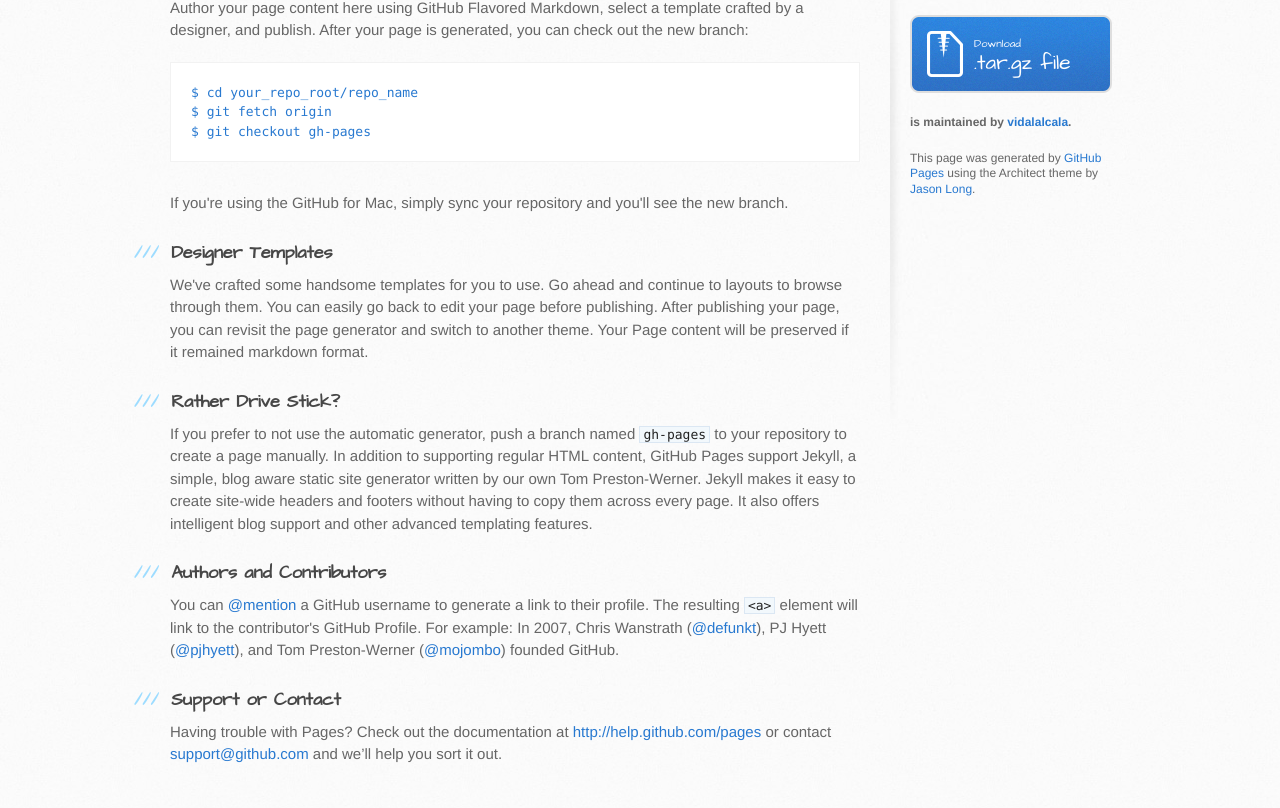
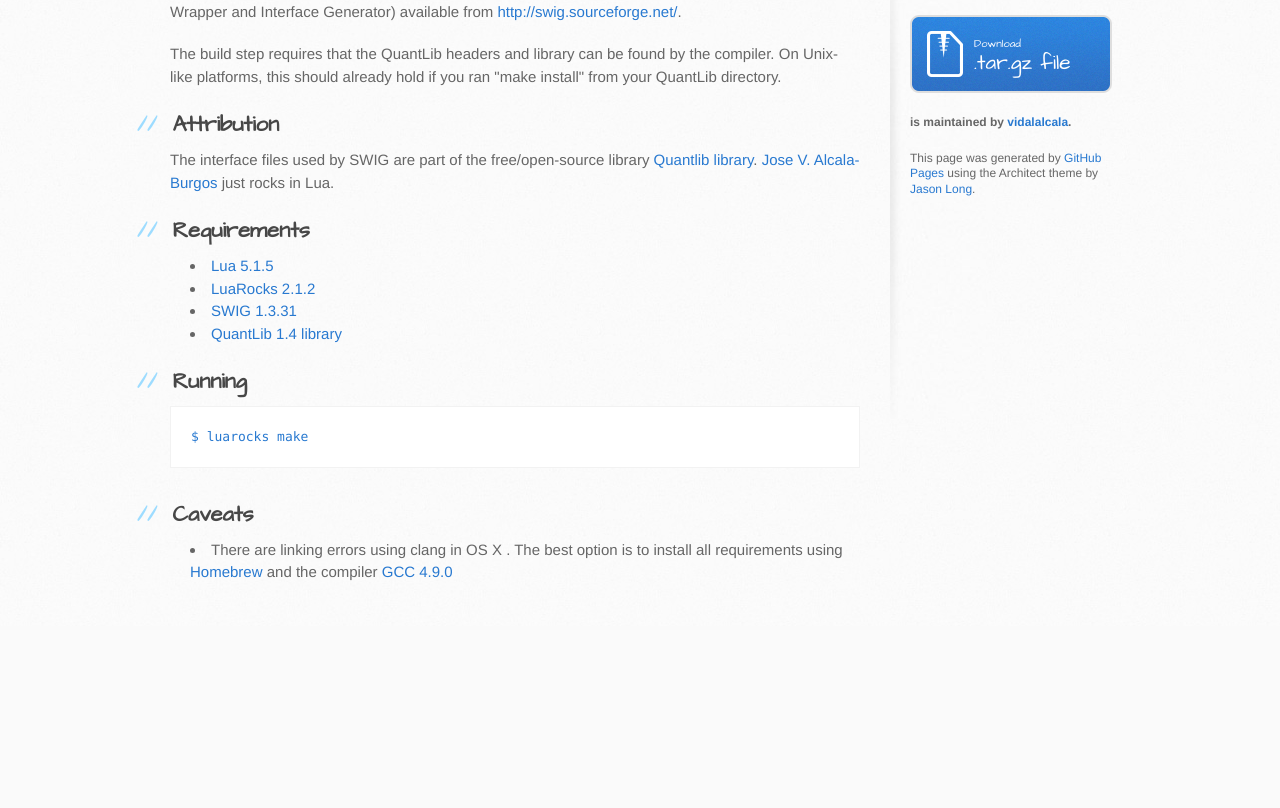
Before and after one commit to vidalalcala/quantlib-lua, a plain HTML site: page index.html in a window 1280 px wide. Shown: the part 317-1125 px from the top of the page. After the commit the page ends 943 px from the top, so only its background shows below. Drawn offline with Linux system fonts and the light colour scheme.

```diff
--- a/index.html
+++ b/index.html
@@ -28,37 +28,43 @@
     <div id="content-wrapper">
       <div class="inner clearfix">
         <section id="main-content">
-          <h3>
-<a name="welcome-to-github-pages" class="anchor" href="#welcome-to-github-pages"><span class="octicon octicon-link"></span></a>Welcome to GitHub Pages.</h3>
+          <h1>
+<a name="quantlib-lua" class="anchor" href="#quantlib-lua"><span class="octicon octicon-link"></span></a>QuantLib Lua</h1>
 
-<p>This automatic page generator is the easiest way to create beautiful pages for all of your projects. Author your page content here using GitHub Flavored Markdown, select a template crafted by a designer, and publish. After your page is generated, you can check out the new branch:</p>
+<p>The C++ wrappers for the QuantLib-Lua extension module are created
+by means of SWIG (Simplified Wrapper and Interface Generator) available
+from <a href="http://swig.sourceforge.net/">http://swig.sourceforge.net/</a>.</p>
 
-<pre><code>$ cd your_repo_root/repo_name
-$ git fetch origin
-$ git checkout gh-pages
+<p>The build step requires that the QuantLib headers and library can be
+found by the compiler. On Unix-like platforms, this should already
+hold if you ran "make install" from your QuantLib directory.</p>
+
+<h2>
+<a name="attribution" class="anchor" href="#attribution"><span class="octicon octicon-link"></span></a>Attribution</h2>
+
+<p>The interface files used by SWIG are part of the free/open-source library <a href="http://quantlib.org/">Quantlib library</a>. <a href="http://vidalalcala.appspot.com/">Jose V. Alcala-Burgos</a> just rocks in Lua.</p>
+
+<h2>
+<a name="requirements" class="anchor" href="#requirements"><span class="octicon octicon-link"></span></a>Requirements</h2>
+
+<ul>
+<li><a href="http://www.lua.org/">Lua 5.1.5</a></li>
+<li><a href="http://luarocks.org/">LuaRocks 2.1.2</a></li>
+<li><a href="http://http://www.swig.org/">SWIG 1.3.31</a></li>
+<li><a href="http://quantlib.org/">QuantLib 1.4 library</a></li>
+</ul><h2>
+<a name="running" class="anchor" href="#running"><span class="octicon octicon-link"></span></a>Running</h2>
+
+<pre><code>$ luarocks make
 </code></pre>
 
-<p>If you're using the GitHub for Mac, simply sync your repository and you'll see the new branch.</p>
+<h2>
+<a name="caveats" class="anchor" href="#caveats"><span class="octicon octicon-link"></span></a>Caveats</h2>
 
-<h3>
-<a name="designer-templates" class="anchor" href="#designer-templates"><span class="octicon octicon-link"></span></a>Designer Templates</h3>
-
-<p>We've crafted some handsome templates for you to use. Go ahead and continue to layouts to browse through them. You can easily go back to edit your page before publishing. After publishing your page, you can revisit the page generator and switch to another theme. Your Page content will be preserved if it remained markdown format.</p>
-
-<h3>
-<a name="rather-drive-stick" class="anchor" href="#rather-drive-stick"><span class="octicon octicon-link"></span></a>Rather Drive Stick?</h3>
-
-<p>If you prefer to not use the automatic generator, push a branch named <code>gh-pages</code> to your repository to create a page manually. In addition to supporting regular HTML content, GitHub Pages support Jekyll, a simple, blog aware static site generator written by our own Tom Preston-Werner. Jekyll makes it easy to create site-wide headers and footers without having to copy them across every page. It also offers intelligent blog support and other advanced templating features.</p>
-
-<h3>
-<a name="authors-and-contributors" class="anchor" href="#authors-and-contributors"><span class="octicon octicon-link"></span></a>Authors and Contributors</h3>
-
-<p>You can <a href="https://github.com/blog/821" class="user-mention">@mention</a> a GitHub username to generate a link to their profile. The resulting <code>&lt;a&gt;</code> element will link to the contributor's GitHub Profile. For example: In 2007, Chris Wanstrath (<a href="https://github.com/defunkt" class="user-mention">@defunkt</a>), PJ Hyett (<a href="https://github.com/pjhyett" class="user-mention">@pjhyett</a>), and Tom Preston-Werner (<a href="https://github.com/mojombo" class="user-mention">@mojombo</a>) founded GitHub.</p>
-
-<h3>
-<a name="support-or-contact" class="anchor" href="#support-or-contact"><span class="octicon octicon-link"></span></a>Support or Contact</h3>
-
-<p>Having trouble with Pages? Check out the documentation at <a href="http://help.github.com/pages">http://help.github.com/pages</a> or contact <a href="mailto:support@github.com">support@github.com</a> and we’ll help you sort it out.</p>
+<ul>
+<li>There are linking errors using clang in OS X . The best option is to install all requirements using <a href="http://brew.sh/">Homebrew</a> and the compiler <a href="http://gcc.gnu.org/">GCC 4.9.0</a>
+</li>
+</ul>
         </section>
 
         <aside id="sidebar">
```
Also changed, not shown: params.json (+1 -1 lines).
